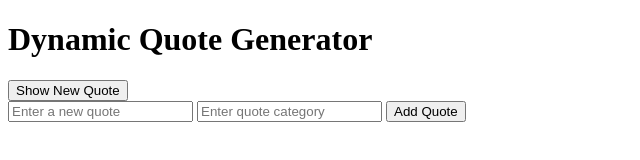
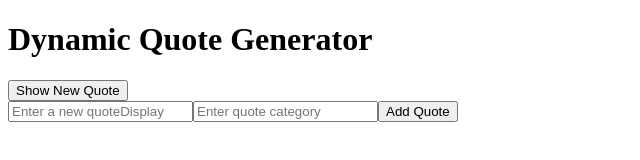
Before and after one commit to BrianRichu/alx_fe_javascript, a plain HTML site: page dom-manipulation/index.html in a window 1280 px wide. Shown: the full height of the page, 0-640 px from the left. Drawn offline with Linux system fonts and the light colour scheme.

Commit message:
Created the form using javascript

```diff
--- a/dom-manipulation/index.html
+++ b/dom-manipulation/index.html
@@ -10,10 +10,7 @@
     <div id="quoteDisplay"></div>
     <button id="newQuote">Show New Quote</button>
 
-    <div>
-      <input id="newQouteText" type="text" placeholder="Enter a new quote">
-      <input id="newQuoteCategory" type="text" placeholder="Enter quote category">
-      <button onclick="addQuote()">Add Quote</button>
+    <div id="form-container">
     </div>
     <script src="script.js"></script>
   </body>
--- a/dom-manipulation/script.js
+++ b/dom-manipulation/script.js
@@ -38,5 +38,31 @@ function createAddQuoteForm(){
 
 }
 
+//create a form dynamically
+function createForm(){
+  let form = document.getElementById('form-container');
+  //new quote field
+  let inputText = document.createElement('input');
+  inputText.id= "newQouteText";
+  inputText.type = "text";
+  inputText.placeholder = "Enter a new quoteDisplay";
+  form.appendChild(inputText);
+
+  // new category field
+  let newCategory = document.createElement('input');
+  newCategory.id = "newQuoteCatergory";
+  newCategory.type = "text";
+  newCategory.placeholder = "Enter quote category";
+  form.appendChild(newCategory);
+
+  //add quote button
+  let addQuoteButton = document.createElement('button');
+  addQuoteButton.textContent = "Add Quote";
+  addQuoteButton.onclick = addQuoteButton;
+  form.appendChild(addQuoteButton);
+
+}
+
 newQuoteButton.addEventListener('click',showRandomQuote);
+createForm();
 })
```
